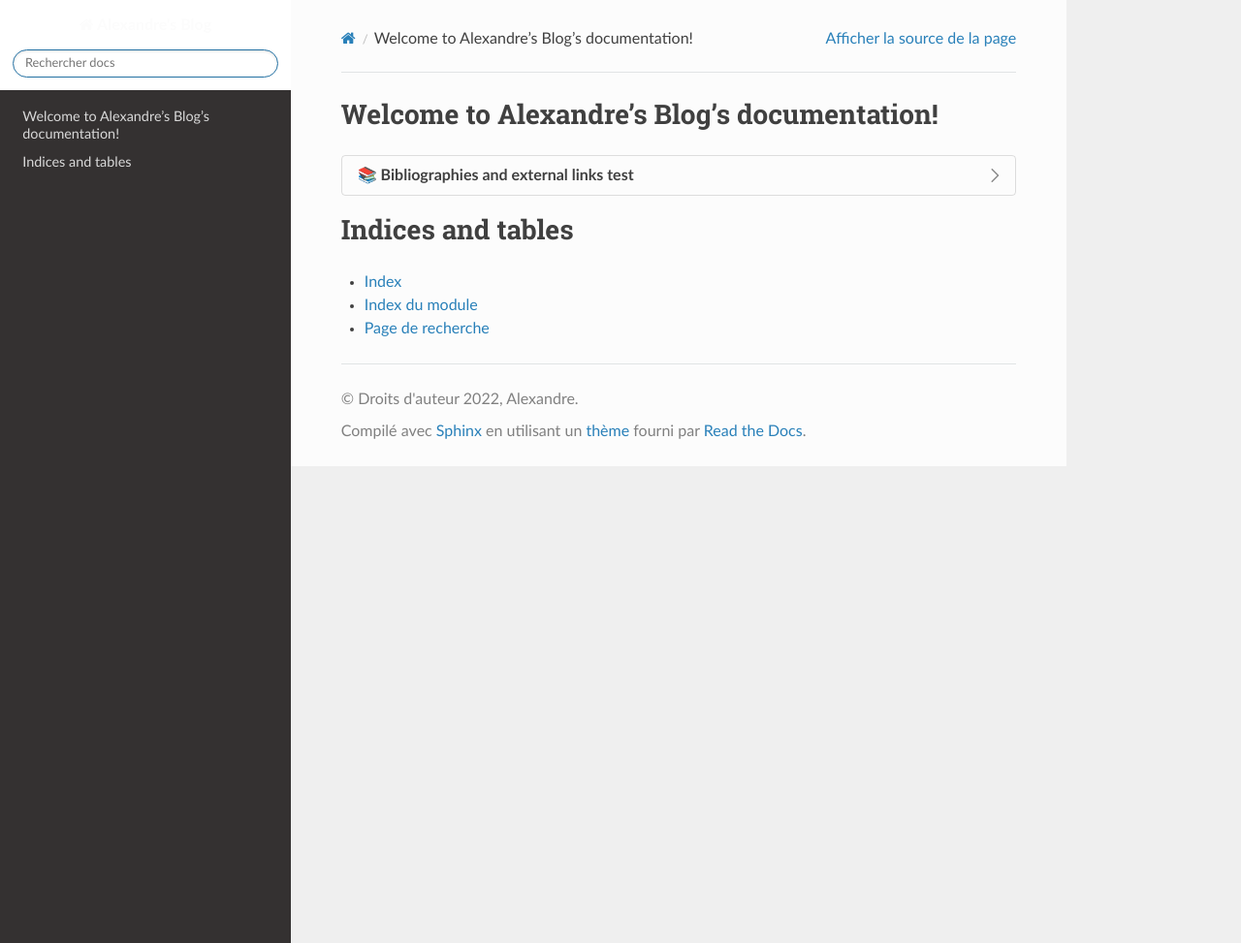
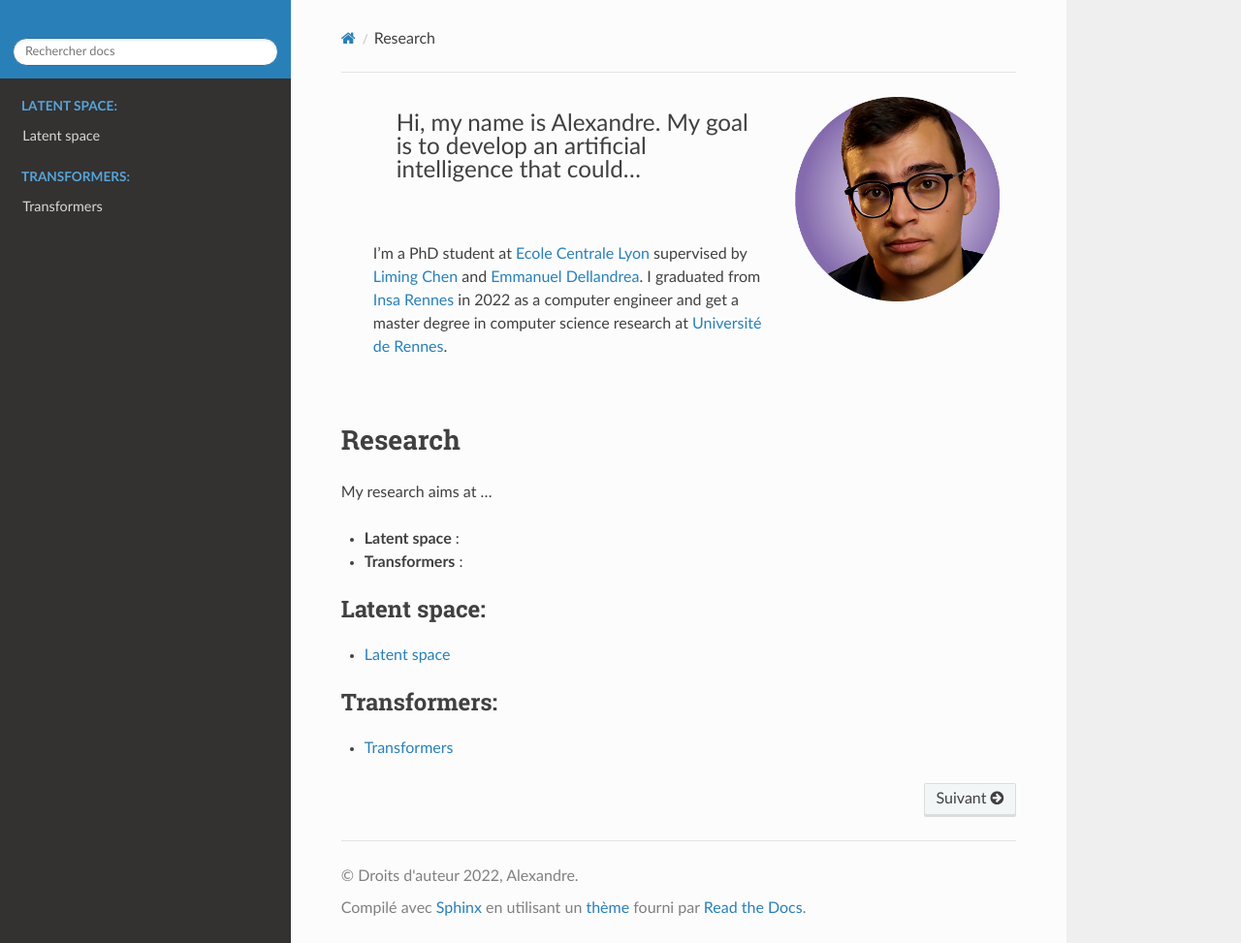
Before and after one commit to alexcbb/old_alexcbb.github.io, a Sphinx documentation site: the page built from docs/index.rst, in a window 1280 px wide and 973 px high. Shown: the whole window at 97% size. Built offline with Sphinx 7.4.7 and the Read the Docs theme 2.0.0, drawn with Linux system fonts in a browser that asks for light colours.

Commit message:
Setup the main page

```diff
--- /dev/null
+++ b/docs/articles/latent_space.rst
@@ -0,0 +1,2 @@
+Latent space
+============
--- /dev/null
+++ b/docs/articles/transformers.rst
@@ -0,0 +1,12 @@
+Transformers
+=============
+
+What are Transformers ?
+------------------------
+
+Transformers breakthrough
+-------------------------
+
+
+.. dropdown:: 📚 Bibliographies and external links
+   test
--- a/docs/conf.py
+++ b/docs/conf.py
@@ -30,19 +30,14 @@ language = 'fr'
 
 html_theme = 'sphinx_rtd_theme'
 html_theme_options = {
-    'analytics_id': 'G-XXXXXXXXXX',  #  Provided by Google in your dashboard
-    'analytics_anonymize_ip': False,
-    'logo_only': False,
-    'display_version': True,
+    'logo_only': True,
     'prev_next_buttons_location': 'bottom',
-    'style_external_links': False,
-    'vcs_pageview_mode': '',
-    'style_nav_header_background': 'white',
     # Toc options
-    'collapse_navigation': True,
     'sticky_navigation': True,
-    'navigation_depth': 4,
     'includehidden': True,
     'titles_only': False
 }
-html_static_path = ['_static']
+html_show_sourcelink = False
+html_css_files = [
+    'css/custom.css'
+]
--- a/docs/index.rst
+++ b/docs/index.rst
@@ -3,20 +3,59 @@
    You can adapt this file completely to your liking, but it should at least
    contain the root `toctree` directive.
 
-Welcome to Alexandre's Blog's documentation!
-============================================
+.. grid:: 2
+   :gutter: 1
+
+   .. grid-item::
+      :columns: 8
+
+      .. grid:: 1
+         :gutter: 1
+
+         .. grid-item-card::
+            :shadow: none
+            :class-card: sd-outline-transparent
+
+               .. div:: sd-fs-4 sd-weight-bold
+
+                  Hi, my name is Alexandre. My goal is to develop an artificial intelligence that could...
+
+         .. grid-item-card::
+            :shadow: none
+            :class-card: sd-outline-transparent
+
+            I'm a PhD student at `Ecole Centrale Lyon <https://www.ec-lyon.fr/>`_ supervised by `Liming Chen <https://scholar.google.com/citations?user=VOPW5YYAAAAJ&hl=fr>`_ and `Emmanuel Dellandrea <https://scholar.google.com/citations?hl=fr&user=lK9Pa0MAAAAJ>`_.
+            I graduated from `Insa Rennes <https://www.insa-rennes.fr/>`_ in 2022 as a computer engineer and get a master degree in computer science research at `Université de Rennes <https://www.univ-rennes1.fr/>`_.
+
+
+   .. grid-item::
+      :columns: 4
+
+      .. grid:: 1
+         :gutter: 1
+
+         .. grid-item-card::
+            :shadow: none
+            :class-card: sd-outline-transparent
+            :img-background: ./images/me.png
+
+
+
+Research
+------------------------
+My research aims at ...
+
+- **Latent space** :
+- **Transformers** :
 
 .. toctree::
-   :maxdepth: 2
-   :caption: Contents:
+   :maxdepth: 1
+   :caption: Latent space:
 
+   ./articles/latent_space.rst
 
-.. dropdown:: 📚 Bibliographies and external links
-   test
+.. toctree::
+   :maxdepth: 1
+   :caption: Transformers:
 
-Indices and tables
-==================
-
-* :ref:`genindex`
-* :ref:`modindex`
-* :ref:`search`
+   ./articles/transformers.rst
```
Also changed, not shown: docs/css/custom.css (added), docs/images/me.png (added), 2 other files.
